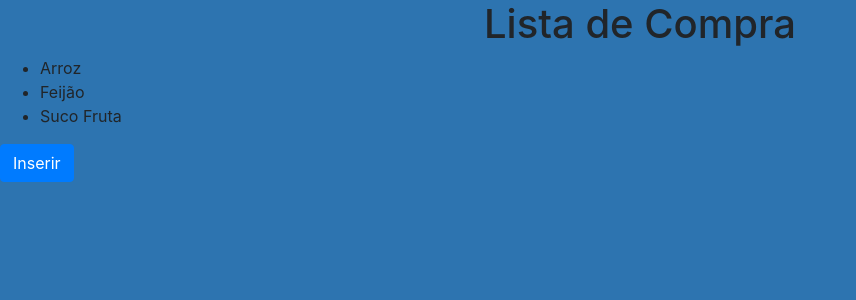
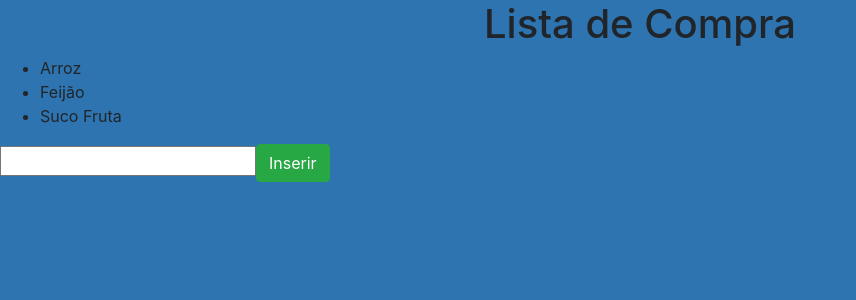
Before and after one commit to hdev14/minicurso-vuejs, a Vue app: page / in a window 1280 px wide. Shown: the top 300 px of the page, without its empty margins (0-856 px from the left). Built offline with nearby package versions, Linux system fonts and the light colour scheme; what vue-toast-notification would draw is missing.

Commit message:
vue v-model.

```diff
--- a/src/App.vue
+++ b/src/App.vue
@@ -3,7 +3,9 @@
 	<!--  <layout id="app" /> -->
 
 	<!-- <a v-bind:href="link" target="_blank">{{ message }}</a> -->
+
 	<div>
+
 		<!-- <div v-if="display"> Exibindo a primeira opção</div>
 		<div v-else>Outra opção no caso contrário</div> -->
 		<h1>Lista de Compra</h1>
@@ -11,7 +13,14 @@
 			<li v-for="item in products" :key="item">{{ item }}</li>
 		</ul>
 
-		<button class="btn btn-primary">Inserir</button>
+	<!-- 	<button class="btn btn-success" v-on:click="insert">
+			Inserir
+		</button> -->
+		<input type="text" name="" v-model="newItem">
+		<button class="btn btn-success" @click="insert" >
+			Inserir
+		</button>
+
 	</div>
 
 </template>
@@ -28,11 +37,12 @@
 		},
 
 		created() {
-			setTimeout(() => {
-				/*this.link = 'https://expotec2019.com.br';*/
+			/*setTimeout(() => {
+				this.link = 'https://expotec2019.com.br';
 				this.display = false;
 
-			}, 6000);
+			}, 6000);*/
+
 		},
 
 		data: () => {
@@ -40,9 +50,19 @@
 				// message: 'Hello World',
 				// link: 'https://google.com',
 				// display: true,
-				products: ['Arroz', 'Feijão', 'Suco Fruta']
+				products: ['Arroz', 'Feijão', 'Suco Fruta'],
+				newItem: ''
 			};
+		},
+
+		methods: {
+			insert() {
+				this.products.push(this.newItem);
+				this.newItem = '';
+
+			}
 		}
+
 	}
 
 </script>
```
